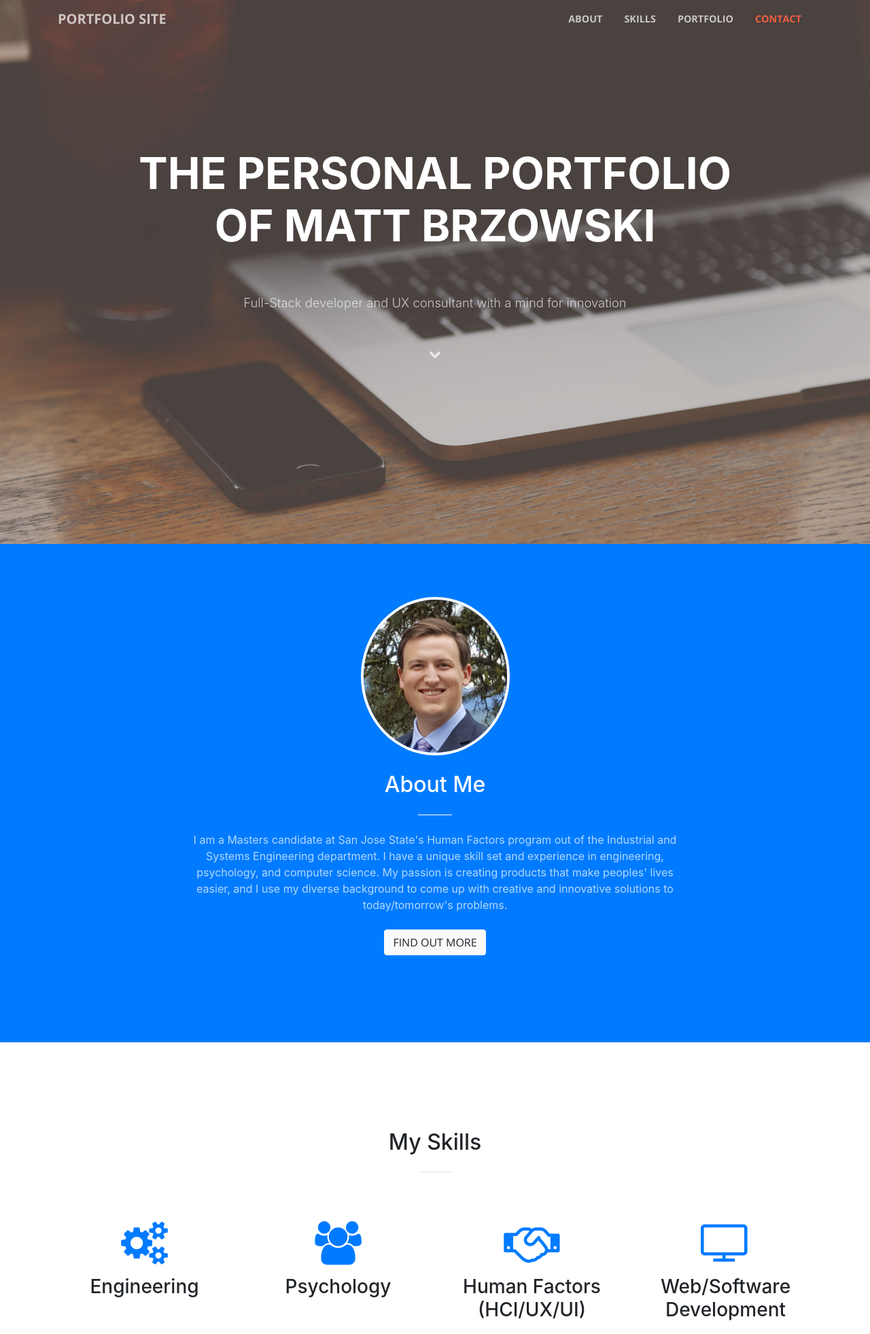
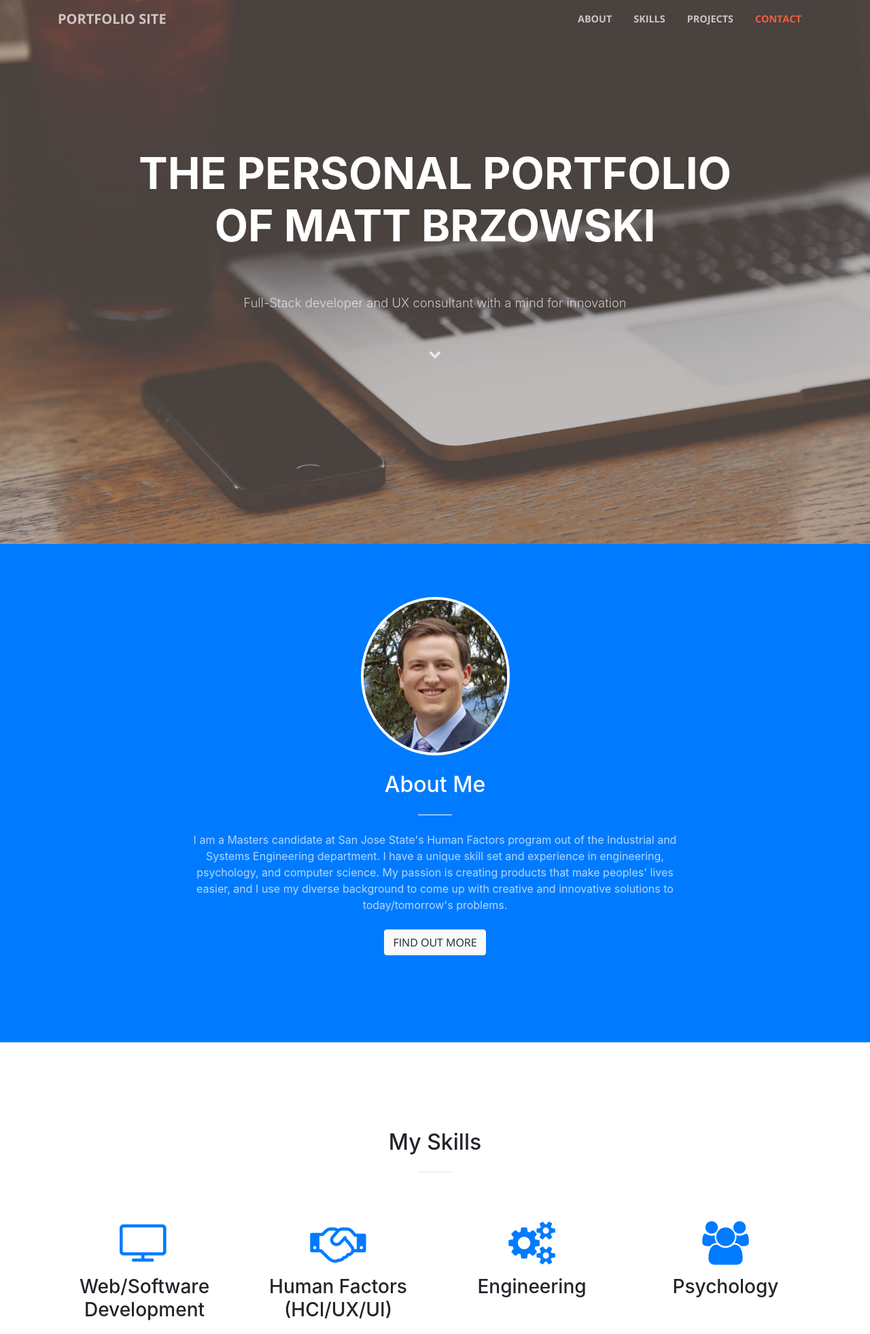
Before and after one commit to mbrz-0101/Personal-Portfolio, a website with bundled scripts: page index.html in a window 1280 px wide. Shown: the top 1962 px of the page at 68% size. Built offline with nearby package versions, Linux system fonts and the light colour scheme.

Commit message:
change skill order, rename menu item

```diff
--- a/index.html
+++ b/index.html
@@ -7,9 +7,7 @@
   <meta name="viewport" content="width=device-width, initial-scale=1, shrink-to-fit=no">
 
   <Title> Matt Brzowski </Title>
-  <link rel="icon"
-      type="image/png"
-      href="img/portfolio/portfolio-icon.png">
+  <link rel="icon" type="image/png" href="img/portfolio/portfolio-icon.png">
 
   <!-- Bootstrap core CSS -->
   <link href="vendor/bootstrap/css/bootstrap.min.css" rel="stylesheet">
@@ -49,7 +47,7 @@
             <a class="nav-link js-scroll-trigger" href="#services">Skills</a>
           </li>
           <li class="nav-item">
-            <a class="nav-link js-scroll-trigger" href="#portfolio">Portfolio</a>
+            <a class="nav-link js-scroll-trigger" href="#portfolio">Projects</a>
           </li>
           <li class="nav-item">
             <a class="nav-link js-scroll-trigger" href="#contact">Contact</a>
@@ -70,7 +68,9 @@
         </div>
         <div class="col-lg-8 mx-auto">
           <p class="text-faded mb-5">Full-Stack developer and UX consultant with a mind for innovation</p>
-          <p class="text-faded mb-5"><i class="fa fa-chevron-down"></i></p>
+          <p class="text-faded mb-5">
+            <i class="fa fa-chevron-down"></i>
+          </p>
           <!-- <a class="btn btn-primary btn-xl js-scroll-trigger" href="https://www.linkedin.com/in/mattbrzowski/" target="_blank">Find Out More</a> -->
         </div>
       </div>
@@ -109,15 +109,8 @@
       <div class="row">
         <div class="col-lg-3 col-md-6 text-center">
           <div class="service-box mt-5 mx-auto">
-            <i class="fa fa-4x fa-cogs text-primary mb-3 sr-icons"></i>
-            <h3 class="mb-3">Engineering</h3>
-            <p class="text-muted mb-0"></p>
-          </div>
-        </div>
-        <div class="col-lg-3 col-md-6 text-center">
-          <div class="service-box mt-5 mx-auto">
-            <i class="fa fa-4x fa-users text-primary mb-3 sr-icons"></i>
-            <h3 class="mb-3">Psychology</h3>
+            <i class="fa fa-4x fa-tv text-primary mb-3 sr-icons"></i>
+            <h3 class="mb-3">Web/Software Development</h3>
             <p class="text-muted mb-0"></p>
           </div>
         </div>
@@ -130,8 +123,15 @@
         </div>
         <div class="col-lg-3 col-md-6 text-center">
           <div class="service-box mt-5 mx-auto">
-            <i class="fa fa-4x fa-tv text-primary mb-3 sr-icons"></i>
-            <h3 class="mb-3">Web/Software Development</h3>
+            <i class="fa fa-4x fa-cogs text-primary mb-3 sr-icons"></i>
+            <h3 class="mb-3">Engineering</h3>
+            <p class="text-muted mb-0"></p>
+          </div>
+        </div>
+        <div class="col-lg-3 col-md-6 text-center">
+          <div class="service-box mt-5 mx-auto">
+            <i class="fa fa-4x fa-users text-primary mb-3 sr-icons"></i>
+            <h3 class="mb-3">Psychology</h3>
             <p class="text-muted mb-0"></p>
           </div>
         </div>
```
